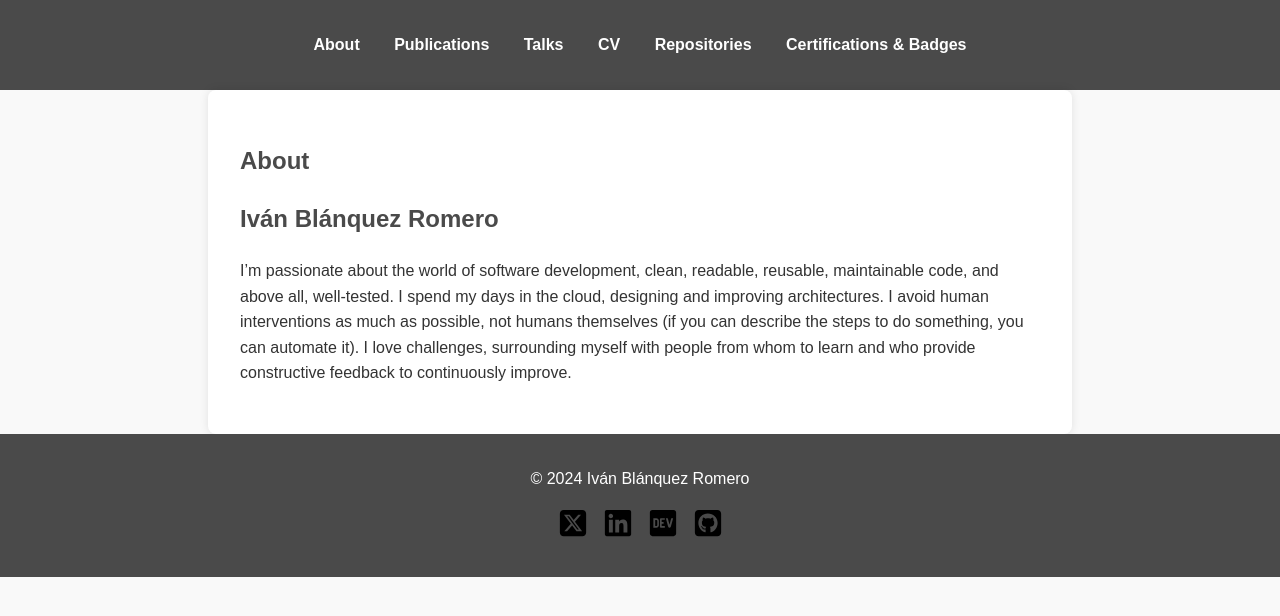
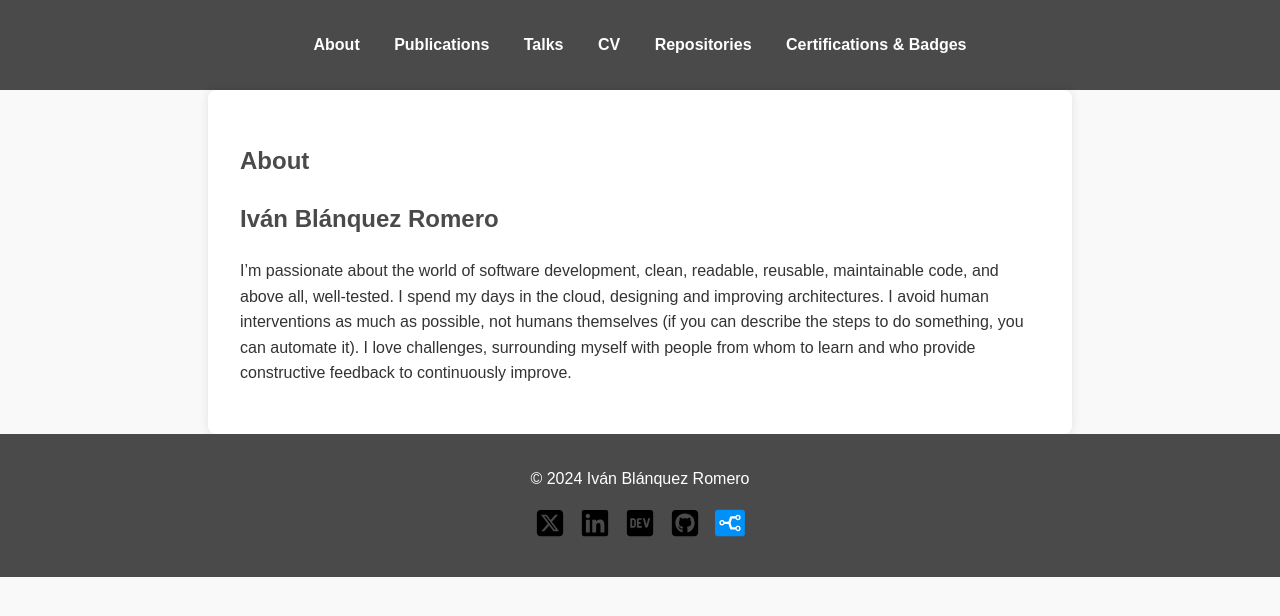
Before and after one commit to IvanBlanquez/ivanblanquez.github.io, a Jekyll site: the page built from index.md, in a window 1280 px wide. Shown: the top 616 px of the page. Built offline with Jekyll 4.4.1, drawn with Linux system fonts in a browser that asks for light colours.

Commit message:
add stacksahre link to footer

```diff
--- a/_config.yml
+++ b/_config.yml
@@ -13,6 +13,7 @@ author:
     linkedin: "https://www.linkedin.com/in/ivanblanquez"
     devto: "https://dev.to/ivanblanquez"
     github: "https://github.com/ivanblanquez"
+    stackshare: "https://stackshare.io/IvanBlanquez/my-personal-stack"
 
 # Tema
 theme: minima
--- a/_includes/footer.html
+++ b/_includes/footer.html
@@ -21,5 +21,10 @@
           <img src="{{ '/assets/images/github.svg' | relative_url }}" alt="GitHub Logo" width="30" height="30">
         </a>
       </li>
+      <li>
+        <a href="{{ site.author.social.stackshare }}" target="_blank">
+          <img src="{{ '/assets/images/stackshare.svg' | relative_url }}" alt="Stackshare Logo" width="30" height="30">
+        </a>
+      </li>
     </ul>
   </footer>
```
Also changed, not shown: assets/images/stackshare.svg (added).
